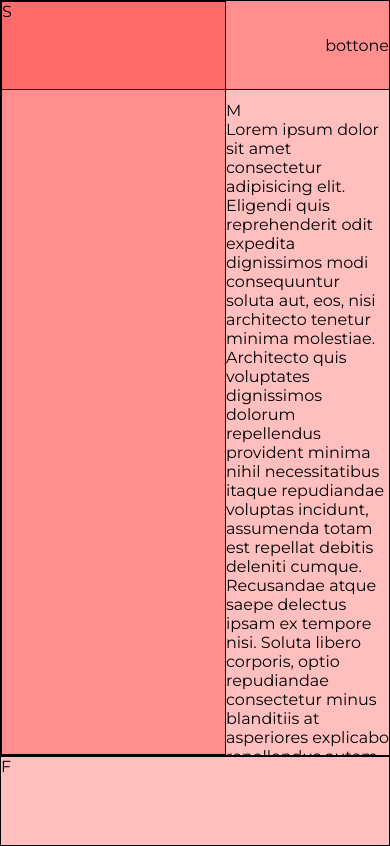
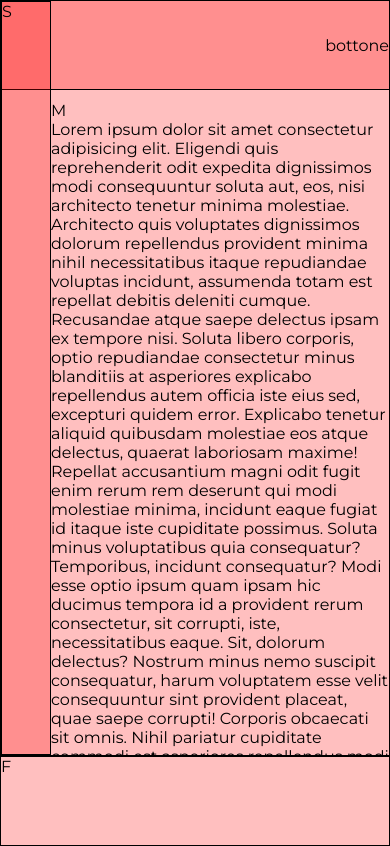
Before and after one commit to andreaa21/html-css-spotifyweb, a plain HTML site: page index.html in a window 390 px wide. Drawn offline with Linux system fonts and the light colour scheme.

Commit message:
add xs media query

```diff
--- a/css/style.css
+++ b/css/style.css
@@ -48,3 +48,16 @@ header{
 footer{
   z-index: 3;
 }
+
+
+
+/* RESPONSIVE */
+
+@media screen and (max-width: 480px) {
+    .sidenav{
+      width: 50px;
+    }
+    .content{
+      width: calc(100% - 50px);
+    }
+}
```
